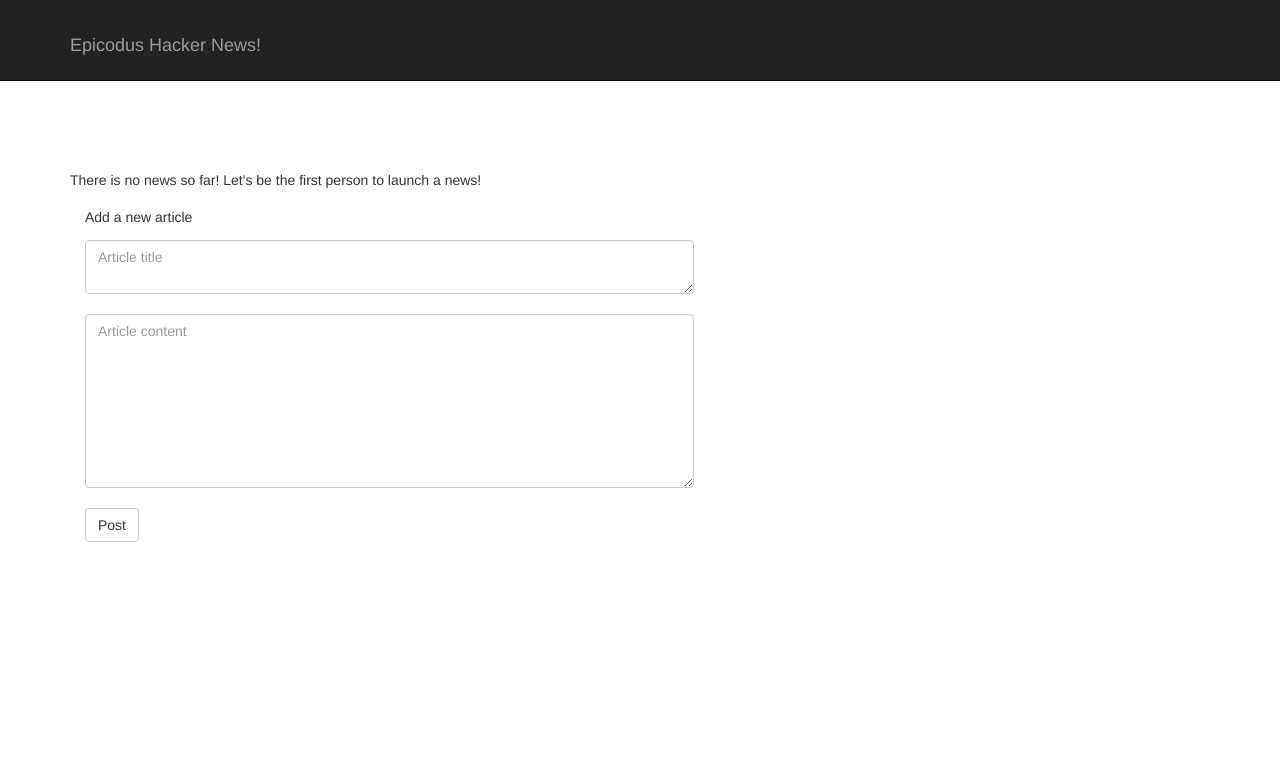
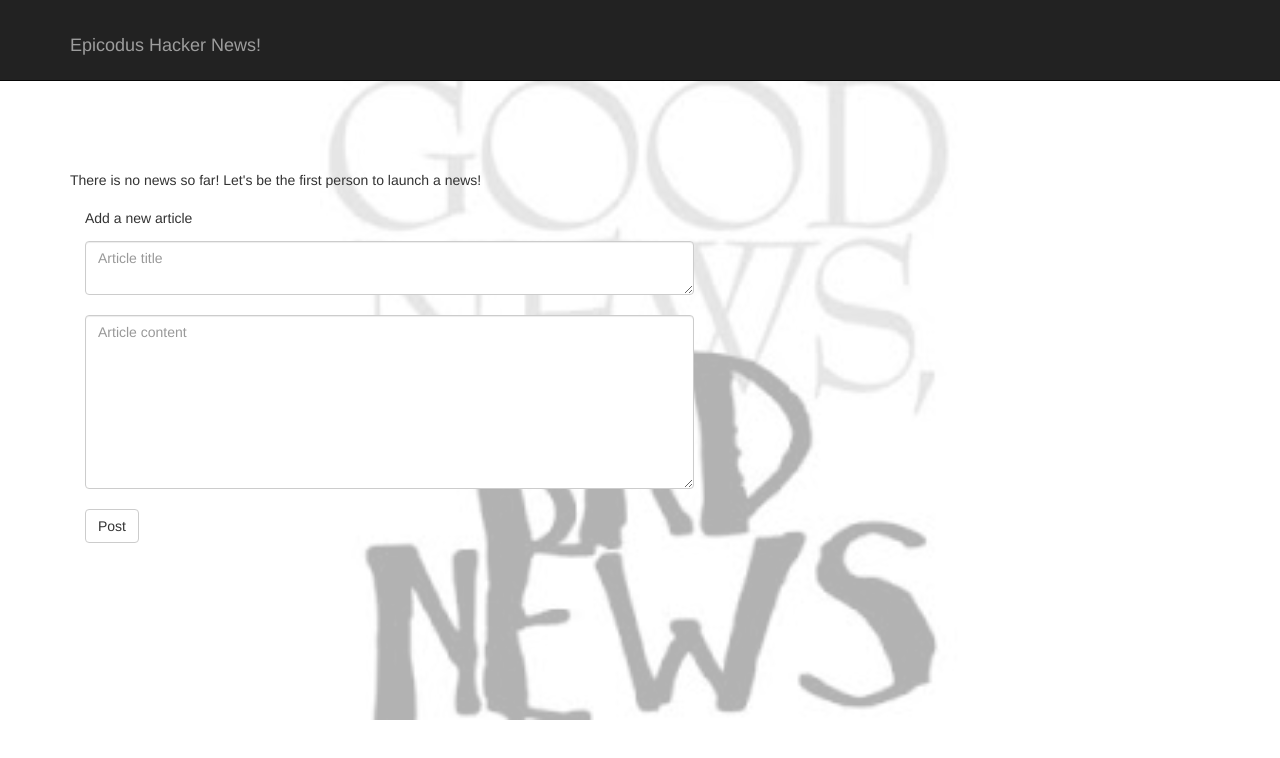
Before and after one commit to nhufinney/HackerNews_router_AngularJS, a plain HTML site: page index.html at #/news in a window 1280 px wide. Drawn offline with nearby package versions, Linux system fonts and the light colour scheme.

Commit message:
add background images and css.

```diff
--- a/css/hackerNews.css
+++ b/css/hackerNews.css
@@ -6,6 +6,25 @@
 
 body {
     padding-top: 70px; /* Required padding for .navbar-fixed-top. Remove if using .navbar-static-top. Change if height of navigation changes. */
+
+}
+
+body::after {
+      content: "";
+      opacity: 0.3;
+      top: 20px;
+      left: 20px;
+      bottom: 20px;
+      right: 20px;
+      position: fixed;
+      z-index: -1;
+      background: url(news.jpg)no-repeat center center fixed;
+
+      -webkit-filter: grayscale(1);
+      -webkit-background-size: 50%;
+      -moz-background-size: 50%;
+      -o-background-size: 50%;
+      background-size: 50%;
 }
 
 .thumbnail img {
--- a/partials/news.html
+++ b/partials/news.html
@@ -10,27 +10,21 @@
         There is no news so far! Let's be the first person to launch a news!
     </p>
 </div>
-<div>
+<div class = "container">
+    <div class = "row">
+        <div class="col-md-12">
             <div ng-show="news.length">
                 <h5> Here are all of news:</h5>
                 <ul>
                     <li ng-repeat="item in news | orderBy:'-votes'">
-
                         <a ui-sref="news.articleContent({articleId: item.id})"><span ng-click="hidePostNews()">{{item.articleTitle}} </span></a>
                          Votes: {{item.votes}} <a ng-click="item.votes = item.votes + 1"  ><span class="glyphicon glyphicon-thumbs-up"></span></a>
-
                     </li>
                 </ul>
             </div>
-<div>
-    <form>
-    <span ng-show="showPost">
-        <button align="left" type="submit" class="btn btn-default" ng-click="postNews = false">Post a news?</button>
-    </span>
-</form>
         </div>
-
-
+    </div>
+    <div class = "row">
         <div class="col-md-9">
             <div class="caption-full">
                 <span ng-hide="postNews" >
@@ -46,5 +40,15 @@
             </div>
         </div>
     </div>
+</div>
 <div ui-view></div>
+    <div><br>
+        <span ng-show="showPost">
+            <button align="left" type="submit" class="btn btn-default" ng-click="postNews = false">Post a news?</button>
+        </span>
+    </div>
+
+
+
+
 <!-- <div ui-view> </div>  -->
```
Also changed, not shown: css/news.jpg (added), css/wood.jpg (added). Lines whose indentation alone changed are shown as unchanged.
